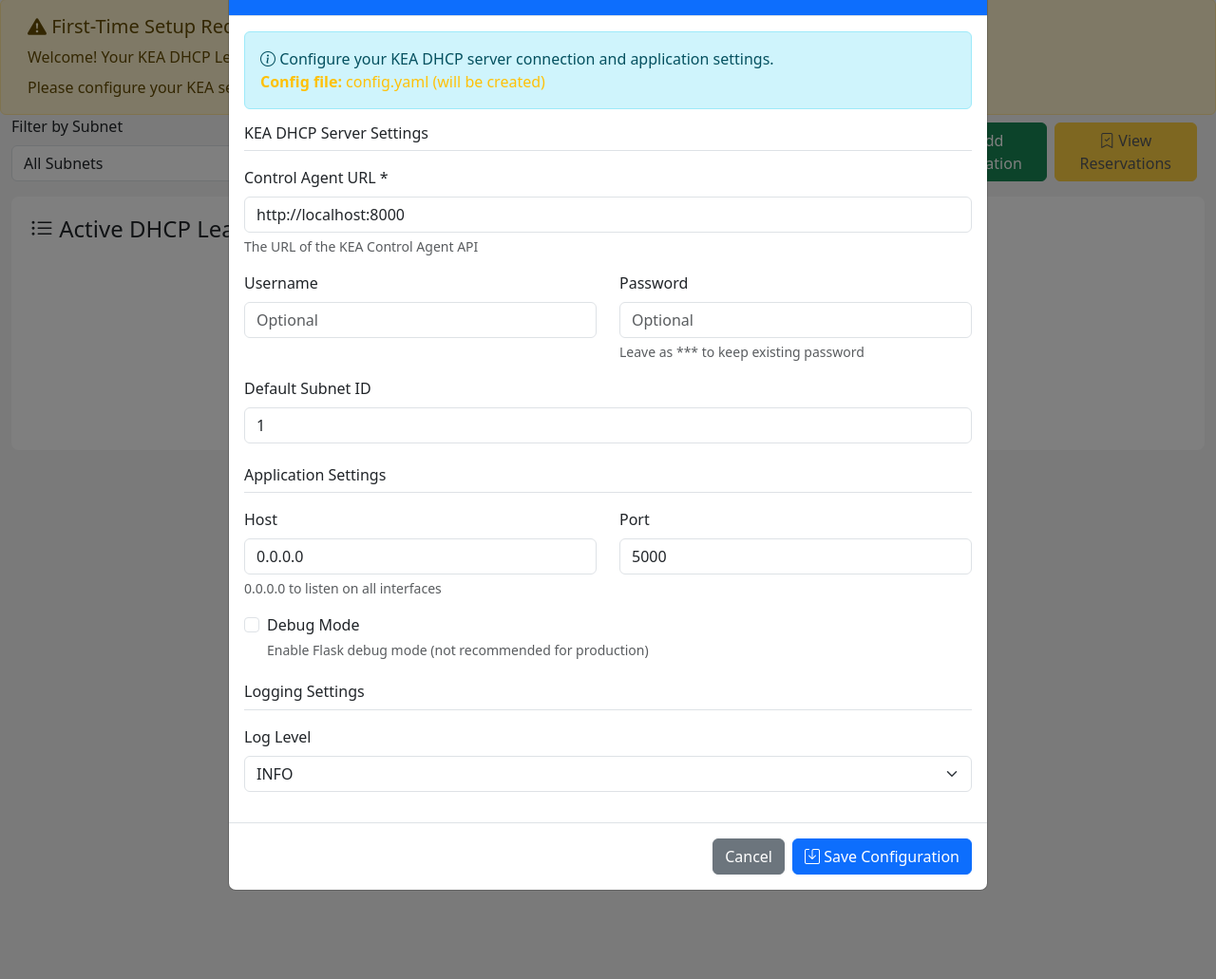
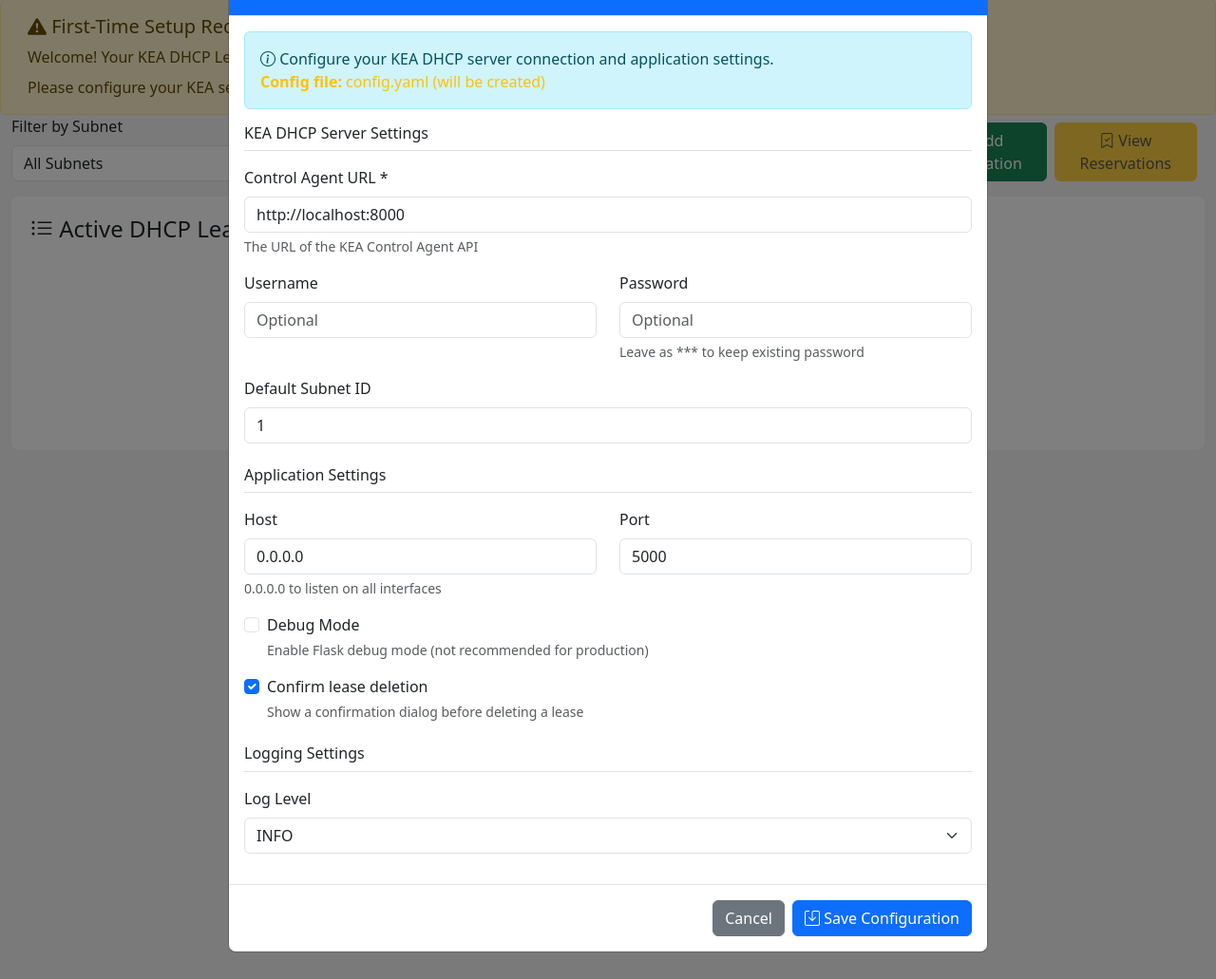
Before and after one commit to awkto/Kea-GUI-Reservations, a Flask app: page / in a window 1280 px wide. Shown: the part 75-1106 px from the top of the page at 95% size. Run offline with Flask 3, Linux system fonts and the light colour scheme; some libraries are stand-ins or nearby versions.

Commit message:
feat: add delete lease button with confirmation modal
Adds a small round X button to each lease row that calls DELETE
/api/leases/ip/<ip>. Shows a confirmation modal by default ("Lease
will be deleted. Client reboot recommended.") which can be disabled
via a new checkbox in the Configuration Settings modal.

Bumps version to 1.10.0.

```diff
--- a/templates/index.html
+++ b/templates/index.html
@@ -406,6 +406,37 @@
         </div>
     </div>
 
+    <!-- Delete Lease Confirmation Modal -->
+    <div class="modal fade" id="deleteLeaseModal" tabindex="-1">
+        <div class="modal-dialog">
+            <div class="modal-content">
+                <div class="modal-header bg-danger text-white">
+                    <h5 class="modal-title">
+                        <i class="bi bi-exclamation-triangle"></i> Delete Lease
+                    </h5>
+                    <button type="button" class="btn-close btn-close-white" data-bs-dismiss="modal"></button>
+                </div>
+                <div class="modal-body">
+                    <p>Lease will be deleted. Client reboot recommended.</p>
+                    <dl class="row mb-0">
+                        <dt class="col-sm-4">IP Address:</dt>
+                        <dd class="col-sm-8" id="delete-lease-modal-ip"></dd>
+                        <dt class="col-sm-4">MAC Address:</dt>
+                        <dd class="col-sm-8" id="delete-lease-modal-mac"></dd>
+                        <dt class="col-sm-4">Hostname:</dt>
+                        <dd class="col-sm-8 mb-0" id="delete-lease-modal-hostname"></dd>
+                    </dl>
+                </div>
+                <div class="modal-footer">
+                    <button type="button" class="btn btn-secondary" data-bs-dismiss="modal">Cancel</button>
+                    <button type="button" class="btn btn-danger" onclick="confirmDeleteLease()">
+                        <i class="bi bi-trash"></i> Delete
+                    </button>
+                </div>
+            </div>
+        </div>
+    </div>
+
     <!-- Configuration Modal -->
     <div class="modal fade" id="configModal" tabindex="-1">
         <div class="modal-dialog modal-lg">
@@ -478,6 +509,16 @@
                                     Debug Mode
                                 </label>
                                 <div class="form-text">Enable Flask debug mode (not recommended for production)</div>
+                            </div>
+                        </div>
+
+                        <div class="mb-3">
+                            <div class="form-check">
+                                <input class="form-check-input" type="checkbox" id="config-confirm-lease-delete" checked>
+                                <label class="form-check-label" for="config-confirm-lease-delete">
+                                    Confirm lease deletion
+                                </label>
+                                <div class="form-text">Show a confirmation dialog before deleting a lease</div>
                             </div>
                         </div>
 
@@ -669,10 +710,12 @@
         let addReservationModal = null;
         let editReservationModal = null;
         let deleteReservationModal = null;
+        let deleteLeaseModal = null;
         let configModal = null;
         let importModal = null;
         let keaConfigModal = null;
         let keaConfigData = null;
+        let confirmLeaseDelete = localStorage.getItem('confirmLeaseDelete') !== 'false';
 
         // Initialize modals
         document.addEventListener('DOMContentLoaded', function() {
@@ -681,6 +724,7 @@
             addReservationModal = new bootstrap.Modal(document.getElementById('addReservationModal'));
             editReservationModal = new bootstrap.Modal(document.getElementById('editReservationModal'));
             deleteReservationModal = new bootstrap.Modal(document.getElementById('deleteReservationModal'));
+            deleteLeaseModal = new bootstrap.Modal(document.getElementById('deleteLeaseModal'));
             configModal = new bootstrap.Modal(document.getElementById('configModal'));
             importModal = new bootstrap.Modal(document.getElementById('importModal'));
             keaConfigModal = new bootstrap.Modal(document.getElementById('keaConfigModal'));
@@ -929,13 +973,22 @@
                        </button>`;
                 }
 
+                const deleteButton = `<button class="btn btn-sm rounded-circle d-inline-flex align-items-center justify-content-center"
+                        style="width:30px;height:30px;padding:0;border:1px solid #dc3545;color:#dc3545;background:transparent;flex-shrink:0"
+                        onmouseover="this.style.background='#dc3545';this.style.color='white'"
+                        onmouseout="this.style.background='transparent';this.style.color='#dc3545'"
+                        title="Delete lease"
+                        onclick='deleteLease(${JSON.stringify(lease)})'>
+                    <i class="bi bi-x-lg" style="font-size:0.813rem"></i>
+                </button>`;
+
                 row.innerHTML = `
                     <td><strong>${lease['ip-address']}</strong></td>
                     <td><code>${lease['hw-address']}</code></td>
                     <td>${lease.hostname || '<em>none</em>'}</td>
                     <td><span class="badge bg-info">${lease['subnet-id']}</span></td>
                     <td>${validUntil}</td>
-                    <td>${actionButton}</td>
+                    <td><div class="d-flex align-items-center gap-2">${actionButton}${deleteButton}</div></td>
                 `;
 
                 tbody.appendChild(row);
@@ -1414,6 +1467,42 @@
             }
         }
 
+        function deleteLease(lease) {
+            selectedLease = lease;
+
+            if (confirmLeaseDelete) {
+                document.getElementById('delete-lease-modal-ip').textContent = lease['ip-address'];
+                document.getElementById('delete-lease-modal-mac').textContent = lease['hw-address'];
+                document.getElementById('delete-lease-modal-hostname').textContent = lease.hostname || 'none';
+                deleteLeaseModal.show();
+            } else {
+                performDeleteLease(lease['ip-address']);
+            }
+        }
+
+        async function confirmDeleteLease() {
+            if (!selectedLease) return;
+            deleteLeaseModal.hide();
+            await performDeleteLease(selectedLease['ip-address']);
+        }
+
+        async function performDeleteLease(ipAddress) {
+            try {
+                const response = await fetch(`/api/leases/ip/${encodeURIComponent(ipAddress)}`, {
+                    method: 'DELETE'
+                });
+                const data = await response.json();
+                if (data.success) {
+                    showAlert('success', `Lease for ${ipAddress} deleted`);
+                    loadLeases();
+                } else {
+                    throw new Error(data.error || 'Failed to delete lease');
+                }
+            } catch (error) {
+                alert(`Error deleting lease: ${error.message}`);
+            }
+        }
+
         function showAlert(type, message) {
             const alert = document.createElement('div');
             alert.className = `alert alert-${type} alert-dismissible fade show mt-3`;
@@ -1492,6 +1581,8 @@
                     document.getElementById('config-app-host').value = cfg.app.host || '0.0.0.0';
                     document.getElementById('config-app-port').value = cfg.app.port || 5000;
                     document.getElementById('config-app-debug').checked = cfg.app.debug || false;
+                    const confirmPref = cfg.app.confirm_lease_delete !== false;
+                    document.getElementById('config-confirm-lease-delete').checked = confirmPref;
 
                     document.getElementById('config-log-level').value = cfg.logging.level || 'INFO';
 
@@ -1531,7 +1622,8 @@
                     app: {
                         host: document.getElementById('config-app-host').value,
                         port: parseInt(document.getElementById('config-app-port').value),
-                        debug: document.getElementById('config-app-debug').checked
+                        debug: document.getElementById('config-app-debug').checked,
+                        confirm_lease_delete: document.getElementById('config-confirm-lease-delete').checked
                     },
                     logging: {
                         level: document.getElementById('config-log-level').value,
@@ -1552,6 +1644,10 @@
                 const data = await response.json();
 
                 if (data.success) {
+                    // Sync lease delete confirmation preference immediately
+                    confirmLeaseDelete = newConfig.app.confirm_lease_delete;
+                    localStorage.setItem('confirmLeaseDelete', confirmLeaseDelete);
+
                     configModal.hide();
 
                     // Remove first-start banner if it exists
--- a/version.txt
+++ b/version.txt
@@ -1 +1 @@
-1.9.0
+1.10.0
```
